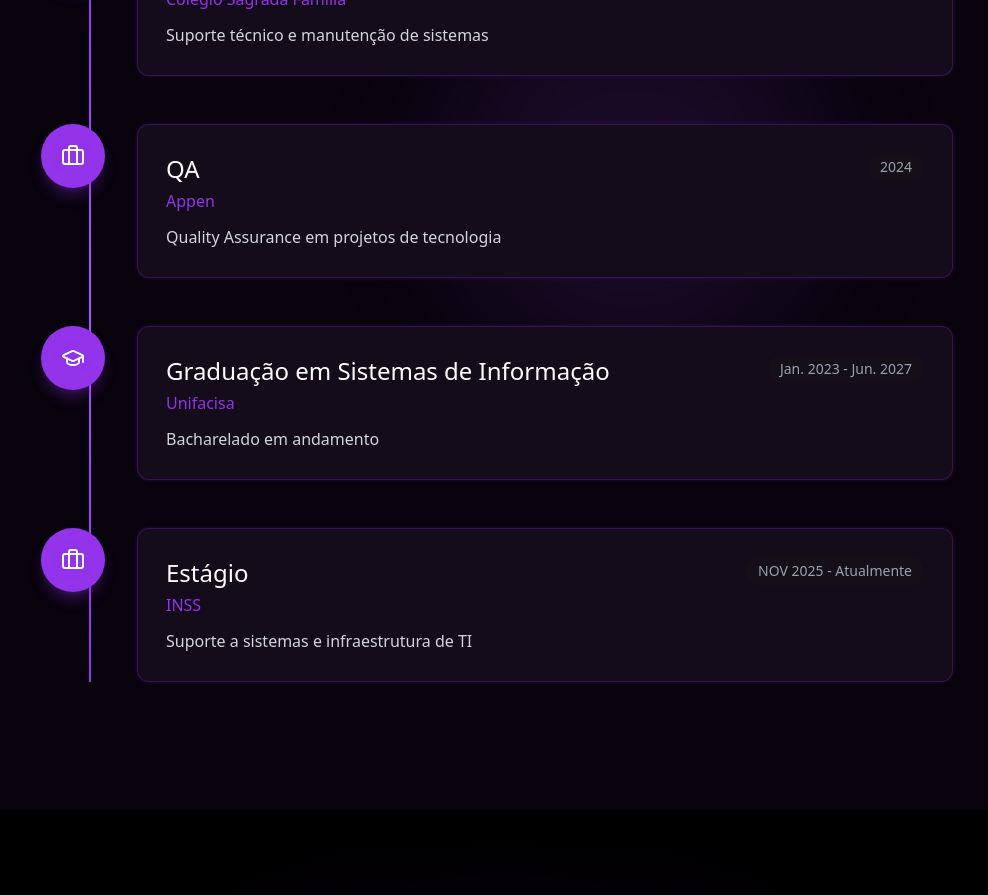
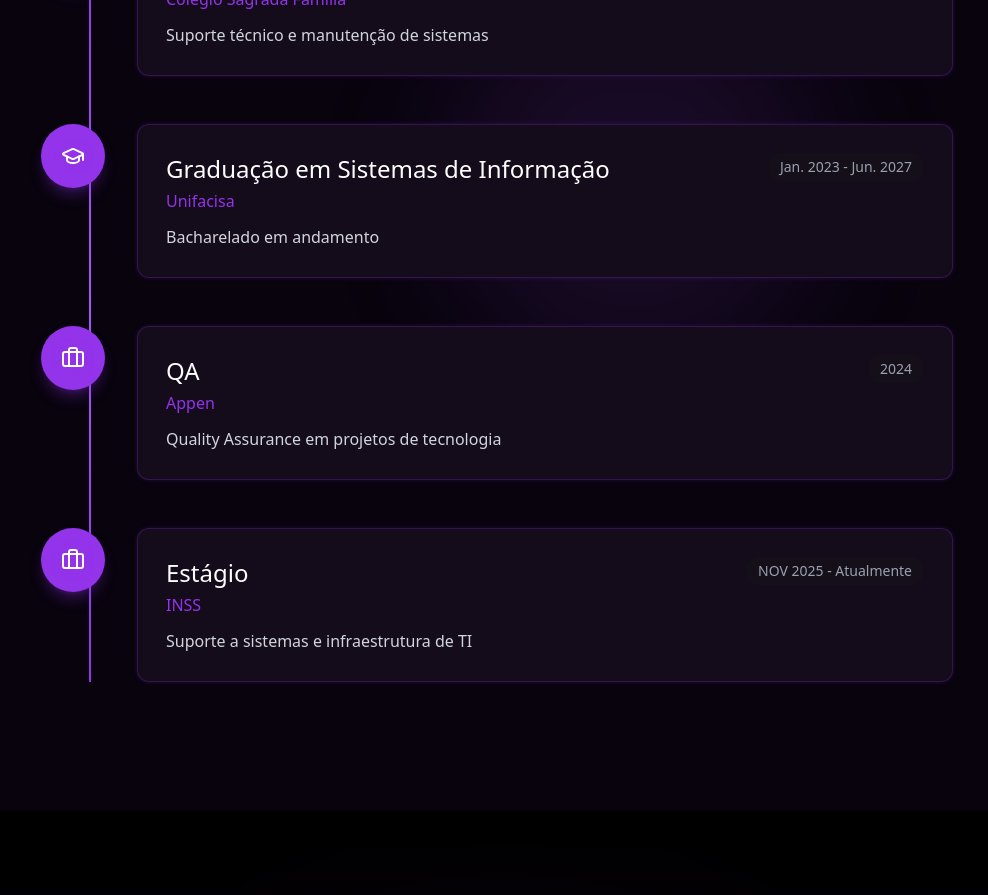
Before and after one commit to kleidsonadesign/ka.dev, a React (Vite) app: page / in a window 1280 px wide. Shown: the part 5320-6215 px from the top of the page, without its empty margins (135-1123 px from the left). Built offline with nearby package versions, Linux system fonts and the light colour scheme.

Commit message:
Restore QA work experience entry
Reintroduced QA work experience entry in Experience component.

```diff
--- a/src/components/Experience.tsx
+++ b/src/components/Experience.tsx
@@ -15,6 +15,15 @@
     },
 
     {
+      type: "education",
+      icon: GraduationCap,
+      title: "Graduação em Sistemas de Informação",
+      company: "Unifacisa",
+      period: "Jan. 2023 - Jun. 2027",
+      description: "Bacharelado em andamento",
+    },
+
+  {
       type: "work",
       icon: Briefcase,
       title: "QA",
@@ -23,14 +32,6 @@
       description: "Quality Assurance em projetos de tecnologia",
     },
 
-    {
-      type: "education",
-      icon: GraduationCap,
-      title: "Graduação em Sistemas de Informação",
-      company: "Unifacisa",
-      period: "Jan. 2023 - Jun. 2027",
-      description: "Bacharelado em andamento",
-    },
  {
        type: "work",
       icon: Briefcase,
```
